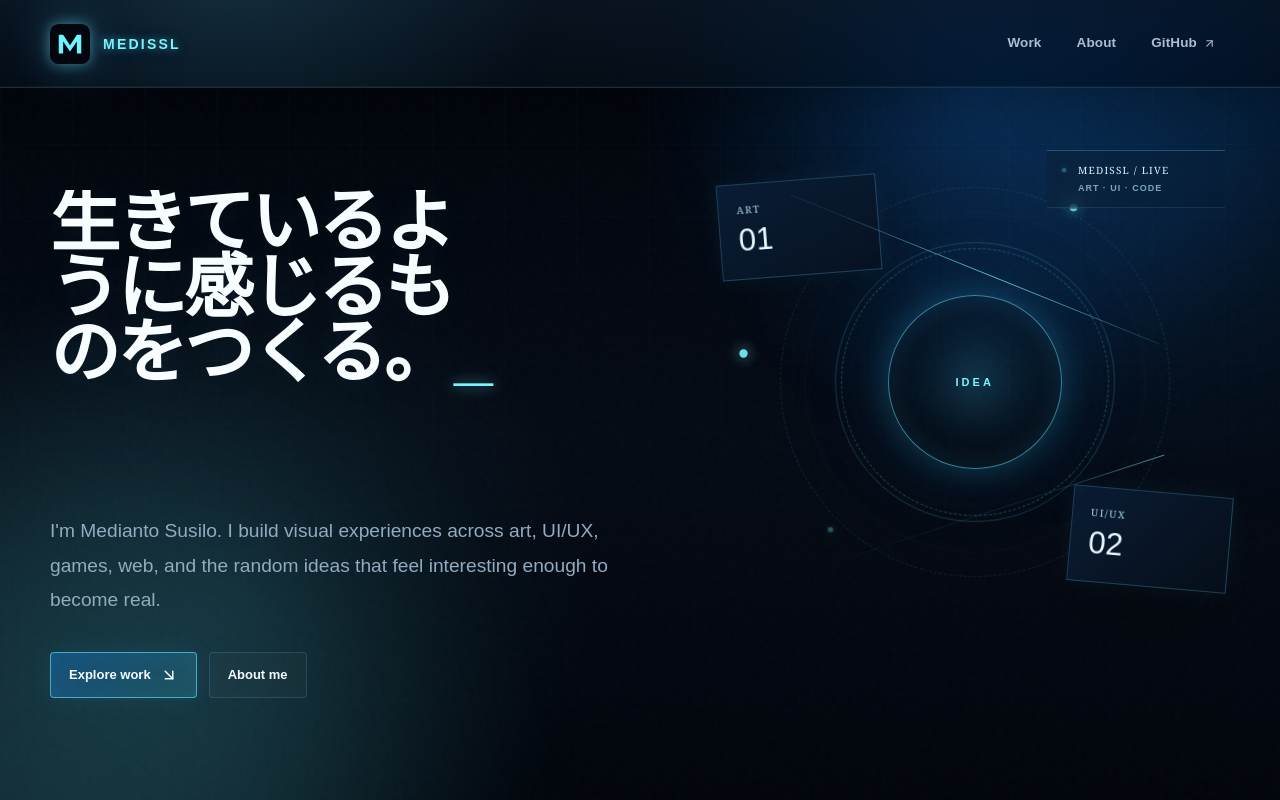
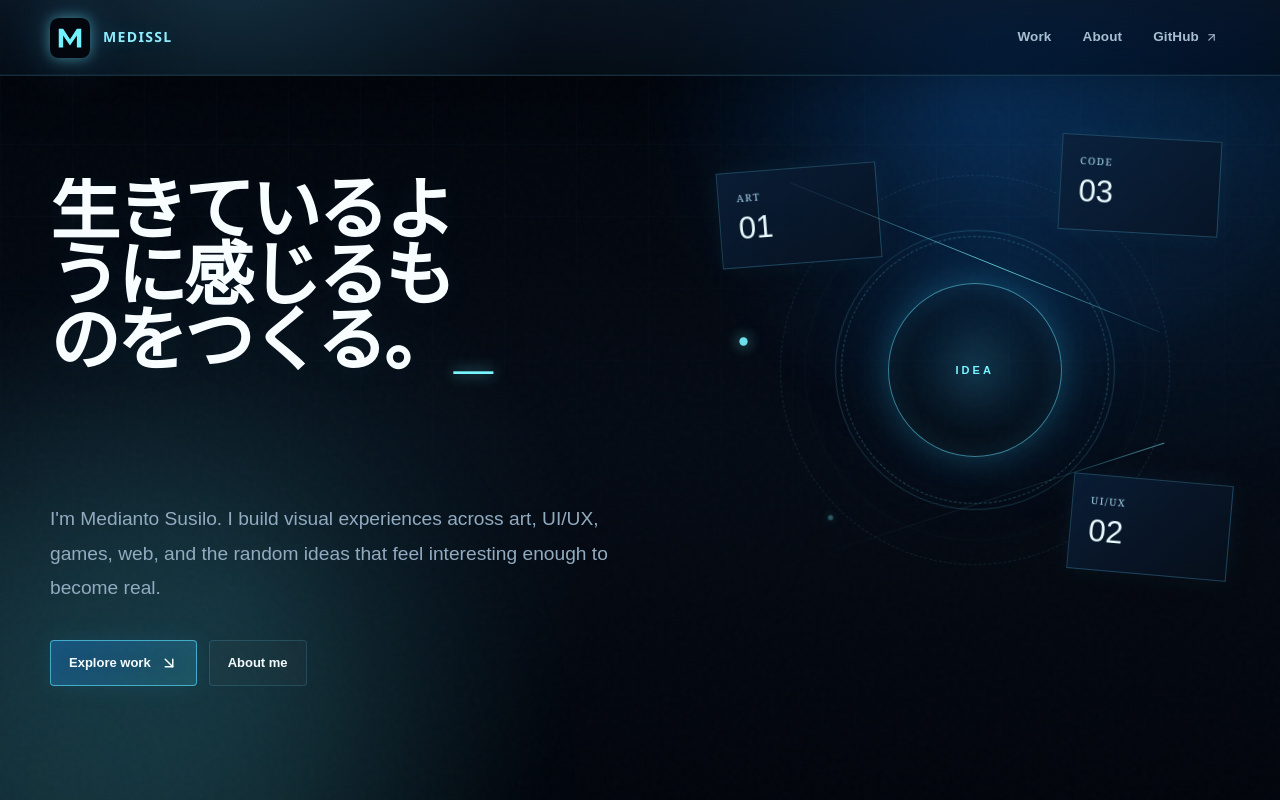
Before and after one commit to medissl/medissl-portfolio, a Next.js app: page / in a window 1280 px wide. Shown: the top 800 px of the page. Built offline with nearby package versions, Linux system fonts and the light colour scheme; no server answers; the database is empty.

Commit message:
polish: simplify hero cards and tighten navigation

```diff
--- a/src/app/globals.css
+++ b/src/app/globals.css
@@ -94,7 +94,7 @@ main { min-height: 70vh; }
   top: 0;
   z-index: 80;
   width: 100%;
-  height: 88px;
+  height: 76px;
   margin: 0;
   border-bottom: 1px solid rgba(115, 225, 255, .15);
   background:
@@ -157,14 +157,15 @@ main { min-height: 70vh; }
 }
 
 .brand__name {
+  font-family: ui-sans-serif, system-ui, -apple-system, BlinkMacSystemFont, "Segoe UI", sans-serif;
   font-size: 14px;
   line-height: 1;
-  letter-spacing: .16em;
-  font-weight: 900;
-  color: var(--cyan);
-  text-shadow:
-    0 0 9px rgba(113, 242, 255, .5),
-    0 0 24px rgba(73, 195, 255, .22);
+  letter-spacing: .095em;
+  font-weight: 800;
+  color: #8eeeff;
+  text-rendering: geometricPrecision;
+  -webkit-font-smoothing: antialiased;
+  text-shadow: 0 0 18px rgba(85, 217, 255, .24);
 }
 
 .nav {
@@ -175,12 +176,12 @@ main { min-height: 70vh; }
 
 .nav__link,
 .nav__back {
-  min-height: 40px;
+  min-height: 36px;
   position: relative;
   display: inline-flex;
   align-items: center;
   gap: 6px;
-  padding: 0 13px;
+  padding: 0 11px;
   border: 1px solid transparent;
   border-radius: 999px;
   color: #a8bfd0;
@@ -366,46 +367,6 @@ main { min-height: 70vh; }
   isolation: isolate;
 }
 
-.signal-readout {
-  position: absolute;
-  top: 7%;
-  right: 1%;
-  z-index: 4;
-  min-width: 178px;
-  padding: 12px 14px;
-  display: grid;
-  grid-template-columns: 8px 1fr;
-  gap: 4px 9px;
-  border-top: 1px solid rgba(112, 228, 255, .26);
-  border-bottom: 1px solid rgba(112, 228, 255, .12);
-  background: linear-gradient(90deg, rgba(12, 31, 51, .48), rgba(5, 13, 25, .08));
-  backdrop-filter: blur(10px);
-}
-
-.signal-readout__pulse {
-  width: 6px;
-  height: 6px;
-  margin-top: 4px;
-  border-radius: 999px;
-  background: var(--cyan);
-  box-shadow: 0 0 12px rgba(114, 246, 255, .85);
-  animation: dot-blink 1.5s ease-in-out infinite;
-}
-
-.signal-readout > span:not(.signal-readout__pulse) {
-  color: #d7f7ff;
-  font-family: Georgia, "Times New Roman", serif;
-  font-size: 10px;
-  letter-spacing: .12em;
-}
-
-.signal-readout strong {
-  grid-column: 2;
-  color: #7fa6bb;
-  font-size: 9px;
-  font-weight: 700;
-  letter-spacing: .11em;
-}
 
 .signal-core {
   position: absolute;
@@ -516,6 +477,13 @@ main { min-height: 70vh; }
   bottom: 12%;
   transform: rotate(5deg);
   animation: float-b 5.8s ease-in-out infinite;
+}
+
+.signal-card--c {
+  right: 2%;
+  top: 7%;
+  transform: rotate(3deg);
+  animation: float-c 5.5s ease-in-out infinite;
 }
 
 .signal-line {
@@ -549,7 +517,6 @@ main { min-height: 70vh; }
   animation: dot-blink 1.8s ease-in-out infinite;
 }
 
-.signal-dot--one { top: 17%; right: 30%; }
 .signal-dot--two { bottom: 22%; left: 21%; animation-delay: .7s; }
 .signal-dot--three { top: 44%; left: 4%; animation-delay: 1.25s; }
 
@@ -1402,6 +1369,11 @@ main { min-height: 70vh; }
   50% { transform: translateY(13px) rotate(2deg); }
 }
 
+@keyframes float-c {
+  0%,100% { transform: translateY(0) rotate(3deg); }
+  50% { transform: translateY(-11px) rotate(6deg); }
+}
+
 @keyframes line-scan {
   from { background-position: 200% 0; }
   to { background-position: -20% 0; }
@@ -1498,7 +1470,7 @@ main { min-height: 70vh; }
     width: min(calc(100% - 28px), var(--max));
   }
 
-  .site-header { height: 72px; }
+  .site-header { height: 64px; }
 
   .site-header__inner {
     width: min(calc(100% - 28px), var(--max));
@@ -1539,11 +1511,6 @@ main { min-height: 70vh; }
     top: -18px;
   }
 
-  .signal-readout {
-    top: 0;
-    right: 0;
-    min-width: 150px;
-  }
 
   .signal-core { width: 126px; height: 126px; }
   .signal-orbit--outer { width: 286px; height: 286px; }
@@ -1556,6 +1523,11 @@ main { min-height: 70vh; }
   }
 
   .signal-card strong { font-size: 23px; }
+
+  .signal-card--c {
+    top: 2%;
+    right: 1%;
+  }
 
   .section,
   .page { padding-block: 72px; }
--- a/src/components/hero.tsx
+++ b/src/components/hero.tsx
@@ -40,12 +40,6 @@ export function Hero() {
         animate={reducedMotion ? undefined : { opacity: 1, scale: 1 }}
         transition={{ duration: 1, delay: 0.12 }}
       >
-        <div className="signal-readout">
-          <span className="signal-readout__pulse" />
-          <span>MEDISSL / LIVE</span>
-          <strong>ART · UI · CODE</strong>
-        </div>
-
         <div className="signal-orbit signal-orbit--outer" />
         <div className="signal-orbit signal-orbit--inner" />
         <div className="signal-pulse signal-pulse--one" />
@@ -57,6 +51,9 @@ export function Hero() {
         <div className="signal-card signal-card--b">
           <span>UI/UX</span><strong>02</strong>
         </div>
+        <div className="signal-card signal-card--c">
+          <span>CODE</span><strong>03</strong>
+        </div>
 
         <div className="signal-core">
           <div className="signal-core__ring" />
@@ -65,7 +62,6 @@ export function Hero() {
 
         <div className="signal-line signal-line--one" />
         <div className="signal-line signal-line--two" />
-        <div className="signal-dot signal-dot--one" />
         <div className="signal-dot signal-dot--two" />
         <div className="signal-dot signal-dot--three" />
       </motion.div>
```
